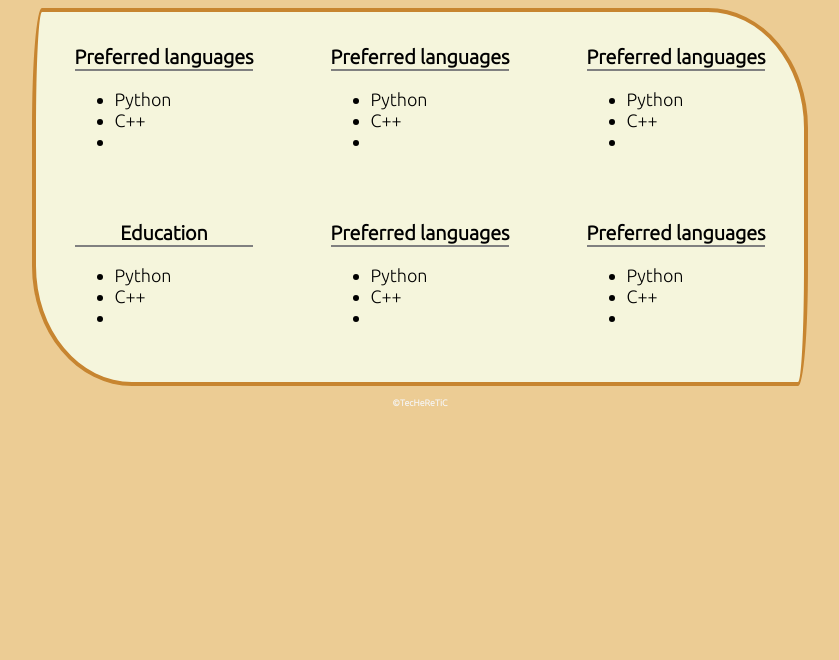
After one commit to TecHeReTiC3141/Personal_website, a Flask app: page /skills in a window 1280 px wide. The commit adds this page. Shown: the part 94-754 px from the top of the page, without its empty margins (220-1059 px from the left). Run offline with Flask 2, Linux system fonts and the light colour scheme.

Commit message:
Skills page is in progress.

```diff
--- a/app.py
+++ b/app.py
@@ -50,13 +50,17 @@ all_projects = [
 
 
 @app.route('/')
-def main_page():  # put application's code here
+def main_page():
     return render_template('main_page.html', title='Main page', projects=main_projects)
 
 
 @app.route('/projects')
-def project_list():  # put application's code here
+def project_list():
     return render_template('projects.html', title='Main page', projects=all_projects)
+
+@app.route('/skills')
+def skills():
+    return render_template('skills.html', title='Skills')
 
 
 if __name__ == '__main__':
--- a/static/css/main_styles.css
+++ b/static/css/main_styles.css
@@ -5,9 +5,9 @@ html, body {
     align-items: center;
     flex-direction: column;
     background-color: rgb(236, 204, 148);
-    margin: 0;
     font-family: 'Ubuntu', sans-serif;
-    margin-top: 1em;
+    margin: 1em 0 0;
+    font-size: 0.7vw;
 }
 
 header {
@@ -61,7 +61,7 @@ h1.greeting {
 
 div.intro {
     width: 100%;
-    height: 30%;
+    height: 5%;
     display: flex;
     justify-content: center;
     align-items: center;
@@ -74,8 +74,8 @@ div.intro {
 
 div.descr {
     background-color: beige;
-    width: 50%;
-    height: 60%;
+    width: 45%;
+    height: 20%;
     border-radius: 0.5em;
     border: 3px solid grey;
     margin-bottom: 2em;
@@ -104,29 +104,10 @@ div.features > p {
 
 div.descr > img {
     float: left;
-    height: 90%;
+    width: 30%;
     margin: 0.5em;
     border-radius: 1em;
     position: relative;
-}
-
-div.content {
-    height: 90%;
-    width: 60%;
-    background-color: burlywood;
-    border: 4px solid rgb(199, 133, 48);
-    border-radius: 10px 100px / 120px;
-    display: flex;
-    flex-direction: column;
-    justify-content: center;
-    align-items: center;
-    padding-left: 0;
-    padding-top: 1em;
-}
-
-div.content > p {
-    font-size: 1.5em;
-    margin: 0.5em;
 }
 
 div.refs {
@@ -147,12 +128,31 @@ div.refs img:hover {
     /*box-shadow: 5px 5px 10px black;*/
 }
 
+div.content {
+    height: 80%;
+    width: 60%;
+    background-color: burlywood;
+    border: 4px solid rgb(199, 133, 48);
+    border-radius: 10px 100px / 120px;
+    display: flex;
+    flex-direction: column;
+    justify-content: center;
+    align-items: center;
+    padding-left: 0;
+    padding-top: 1em;
+}
+
+div.content > p {
+    font-size: 1.5em;
+    margin: 0.5em;
+}
 
 div.content > ul.projects {
     display: flex;
     flex-direction: column;
     justify-content: space-around;
     list-style-type: none;
+    padding-left: 0;
 }
 
 ul.projects li > div.projects-row {
@@ -160,6 +160,7 @@ ul.projects li > div.projects-row {
     display: flex;
     justify-content: space-around;
     margin: 1em;
+    padding-left: 0;
 }
 
 div.content div.project {
--- /dev/null
+++ b/static/css/skills_styles.css
@@ -0,0 +1,25 @@
+div.content {
+    background-color: beige;
+    display: flex;
+    flex-direction: row;
+    justify-content: space-around;
+    font-size: 2em;
+    width: 60%;
+}
+
+div.content > div.column {
+    display: flex;
+    flex-direction: column;
+
+}
+
+div.column > div.row {
+    margin-bottom: 2em;
+}
+
+.caption {
+    font-size: 1.1em;
+    text-align: center;
+    width: 100%;
+    border-bottom: 2px solid gray;
+}
--- a/templates/main_page.html
+++ b/templates/main_page.html
@@ -24,7 +24,6 @@
     <meta http-equiv="X-UA-Compatible" content="IE=edge">
     <meta name="viewport" content="width=device-width, initial-scale=1.0">
     <link rel="icon" type="image/x-icon" href="{{ url_for('static', filename='images/favicon.ico') }}">
-
     <link href="https://fonts.googleapis.com/css2?family=Ubuntu:wght@300&display=swap" rel="stylesheet">
     <title>{{ title }}</title>
     {% block css %}
@@ -40,7 +39,7 @@
         <ul class="sections">
             <li class="sect-item"><a  href="{{ url_for('main_page') }}"> Home </a></li>
             <li class="sect-item"><a  href="{{ url_for('project_list')}}"> Projects </a></li>
-            <li><div>Skills</div></li>
+            <li><a href="{{ url_for('skills')}}"> Skills </a></li>
         </ul>
     </header>
 
@@ -51,7 +50,7 @@
         </h1>
 
         <div class="descr">
-            <img src="{{ url_for('static', filename='images/Deimos.png') }}" alt="avatar">
+            <img src="{{ url_for('static', filename='images/deimos.png') }}" alt="avatar">
             <div>
                 <div class="features">
                     <p>Python developer from Russia</p>
@@ -102,7 +101,7 @@
 
     {% block footer %}
     <footer>
-        <h4>TecHeReTiC</h4>
+        <h4>&copy;TecHeReTiC</h4>
     </footer>
     {% endblock footer %}
 
--- /dev/null
+++ b/templates/skills.html
@@ -0,0 +1,73 @@
+{% extends 'main_page.html' %}
+
+{% block css %}
+    <link rel="stylesheet" href="{{ url_for('static', filename='css/main_styles.css') }}">
+    <link rel="stylesheet" href="{{ url_for('static', filename='css/skills_styles.css') }}">
+{% endblock %}
+
+{% block intro %}
+    <div class="intro">
+        <h1 class="greeting">
+            Skills
+        </h1>
+    </div>
+{% endblock %}
+
+
+{% block content %}
+    <div class="column">
+        <div class="row">
+            <h2 class="caption">Preferred languages</h2>
+            <ul>
+                <li>Python</li>
+                <li>C++</li>
+                <li></li>
+            </ul>
+        </div>
+        <div class="row">
+            <h2 class="caption">Education</h2>
+            <ul>
+                <li>Python</li>
+                <li>C++</li>
+                <li></li>
+            </ul>
+        </div>
+    </div>
+    <div class="column">
+        <div class="row">
+            <h2 class="caption">Preferred languages</h2>
+            <ul>
+                <li>Python</li>
+                <li>C++</li>
+                <li></li>
+            </ul>
+        </div>
+        <div class="row">
+            <h2 class="caption">Preferred languages</h2>
+            <ul>
+                <li>Python</li>
+                <li>C++</li>
+                <li></li>
+            </ul>
+        </div>
+    </div>
+
+     <div class="column">
+        <div class="row">
+            <h2 class="caption">Preferred languages</h2>
+            <ul>
+                <li>Python</li>
+                <li>C++</li>
+                <li></li>
+            </ul>
+        </div>
+        <div class="row">
+            <h2 class="caption">Preferred languages</h2>
+            <ul>
+                <li>Python</li>
+                <li>C++</li>
+                <li></li>
+            </ul>
+        </div>
+    </div>
+{% endblock %}
```
Also changed, not shown: templates/projects.html (+6 -3 lines), static/images/deimos.png (renamed from static/images/Deimos.png).
